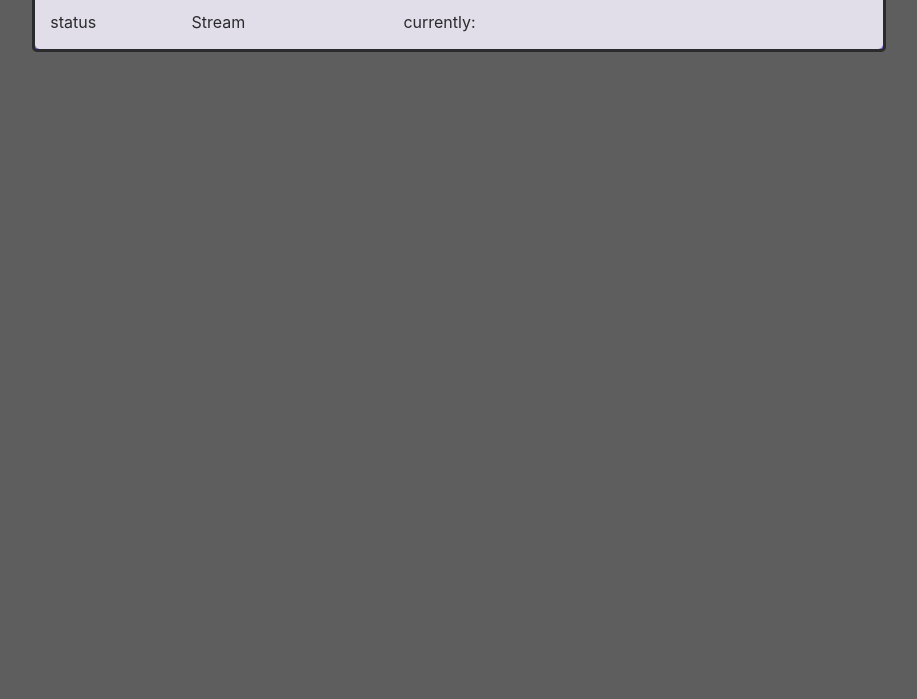
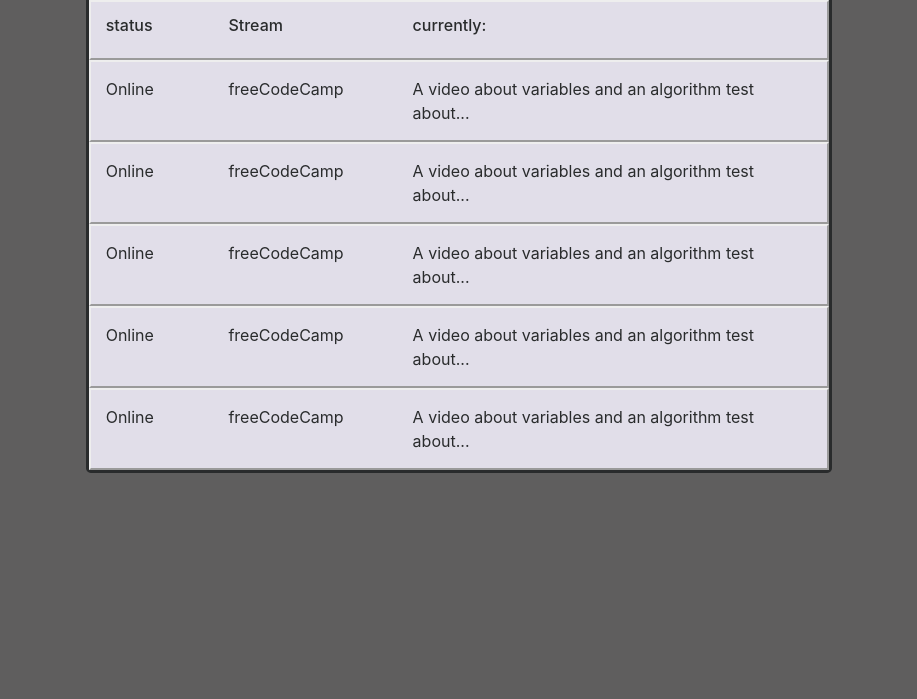
Before and after one commit to codeAWgit/twitlle-ich, a plain HTML site: page index.html in a window 1280 px wide. Shown: the part 101-800 px from the top of the page, without its empty margins (181-1098 px from the left). Drawn offline with nearby package versions, Linux system fonts and the light colour scheme.

Commit message:
Next steps on project

```diff
--- a/index.html
+++ b/index.html
@@ -24,12 +24,37 @@
   <div class='container-fluid'>
     <div class='row'>
       <div class='col'></div>
-      <div class='col-lg-8 middle'>
+      <div class='col-lg-7 middle'>
         <h2 class='text-center'>Twitch.tv at a glance</h1>
         <div class='row tvLabels'>
-          <div class='col-2'>status</div>
-          <div class='col-3'>Stream</div>
-          <div class='col'>currently:</div>
+          <div class='col-2'><h6>status</h5></div>
+          <div class='col-3'><h6>Stream</h6></div>
+          <div class='col'><h6>currently:</h6></div>
+        </div>
+        <div class='row tvLabels'>
+          <div class='col-2'>Online</div>
+          <div class='col-3'>freeCodeCamp</div>
+          <div class='col'>A video about variables and an algorithm test about...</div>
+        </div>
+        <div class='row tvLabels'>
+          <div class='col-2'>Online</div>
+          <div class='col-3'>freeCodeCamp</div>
+          <div class='col'>A video about variables and an algorithm test about...</div>
+        </div>
+        <div class='row tvLabels'>
+          <div class='col-2'>Online</div>
+          <div class='col-3'>freeCodeCamp</div>
+          <div class='col'>A video about variables and an algorithm test about...</div>
+        </div>
+        <div class='row tvLabels'>
+          <div class='col-2'>Online</div>
+          <div class='col-3'>freeCodeCamp</div>
+          <div class='col'>A video about variables and an algorithm test about...</div>
+        </div>
+        <div class='row tvLabels'>
+          <div class='col-2'>Online</div>
+          <div class='col-3'>freeCodeCamp</div>
+          <div class='col'>A video about variables and an algorithm test about...</div>
         </div>
       </div>
       <div class='col'></div>
--- a/style.css
+++ b/style.css
@@ -14,8 +14,9 @@ h2 {
     border: solid;
 }
 .tvLabels {
-    padding: 10px 0px 15px 0px;
+    padding: 15px 0px 15px 0px;
     background-color: #e1dee9;
-    border-bottom-right-radius: 0.3em;
-    border-bottom-left-radius: 0.3em;
+    border: outset 2px;
+    /* border-bottom-right-radius: 0.3em;
+    border-bottom-left-radius: 0.3em;      */
 }
```
Also changed, not shown: script.js (+1 -8 lines).
